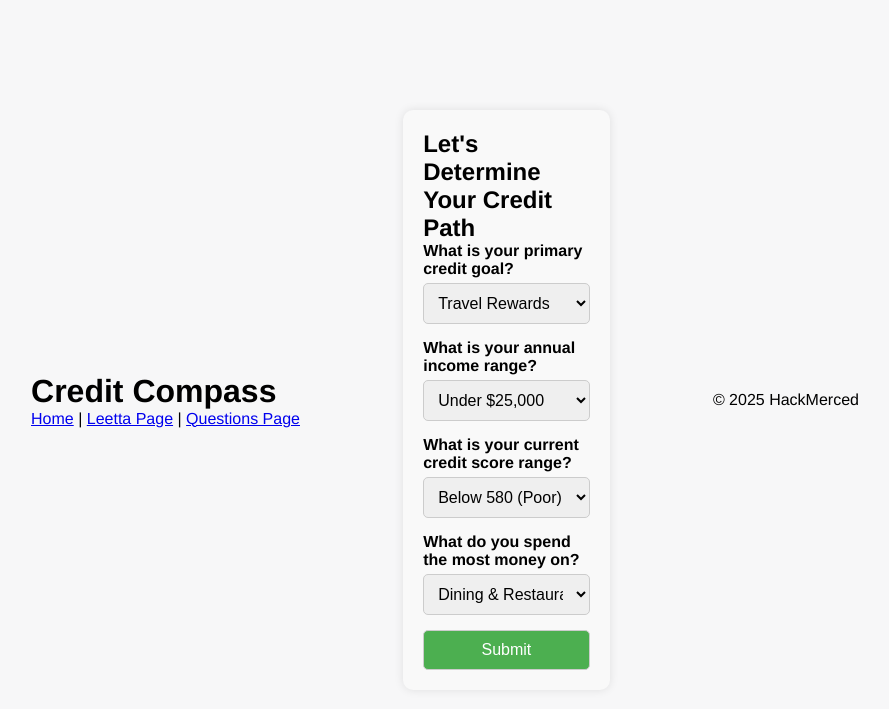
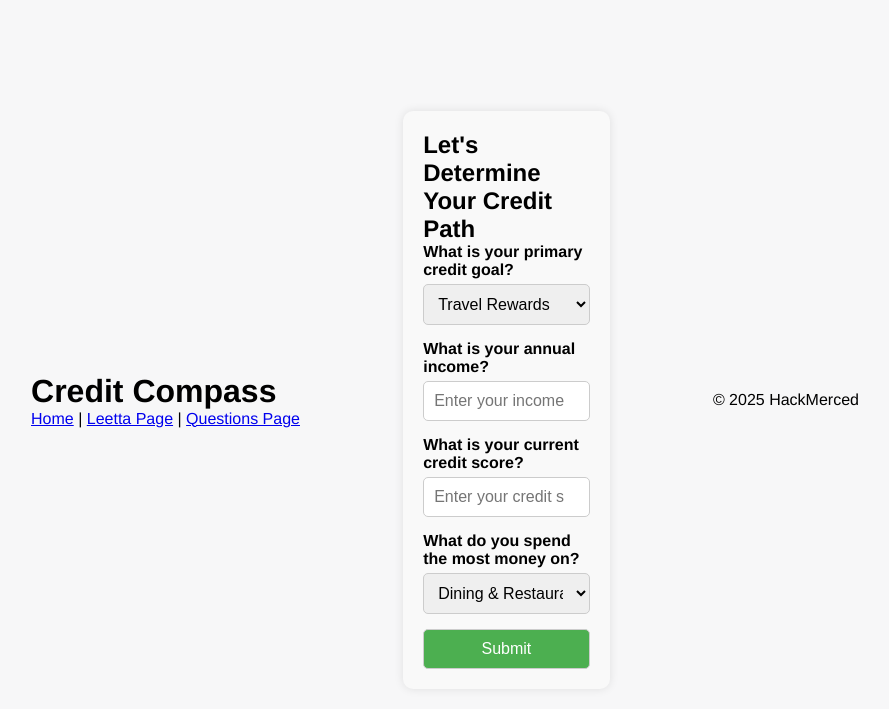
Before and after one commit to parthgmjain/CreditCompass, a Flask app: page /questions in a window 1280 px wide. Shown: the top 709 px of the page, without its empty margins (195-1084 px from the left). Run offline with Flask 3, Linux system fonts and the light colour scheme.

Commit message:
making income and credit score user inputs

```diff
--- a/templates/questions.html
+++ b/templates/questions.html
@@ -17,24 +17,13 @@
             </div>
 
             <div class="question">
-                <label for="income">What is your annual income range?</label>
-                <select id="income" name="income">
-                    <option value="under-25k">Under $25,000</option>
-                    <option value="25k-50k">$25,000 - $50,000</option>
-                    <option value="50k-100k">$50,000 - $100,000</option>
-                    <option value="over-100k">Over $100,000</option>
-                </select>
+                <label for="income">What is your annual income?</label>
+                <input type="number" id="income" name="income" placeholder="Enter your income in USD" min="0">
             </div>
 
             <div class="question">
-                <label for="credit-score">What is your current credit score range?</label>
-                <select id="credit-score" name="credit-score">
-                    <option value="poor">Below 580 (Poor)</option>
-                    <option value="fair">580 - 669 (Fair)</option>
-                    <option value="good">670 - 739 (Good)</option>
-                    <option value="very-good">740 - 799 (Very Good)</option>
-                    <option value="excellent">800+ (Excellent)</option>
-                </select>
+                <label for="credit-score">What is your current credit score?</label>
+                <input type="number" id="credit-score" name="credit-score" placeholder="Enter your credit score (300-850)" min="300" max="850">
             </div>
 
             <div class="question">
@@ -87,7 +76,7 @@
             margin-bottom: 5px;
         }
 
-        select, button {
+        select, input, button {
             width: 100%;
             padding: 10px;
             font-size: 16px;
```
Also changed, not shown: templates/letta.html (+0 -9 lines).
